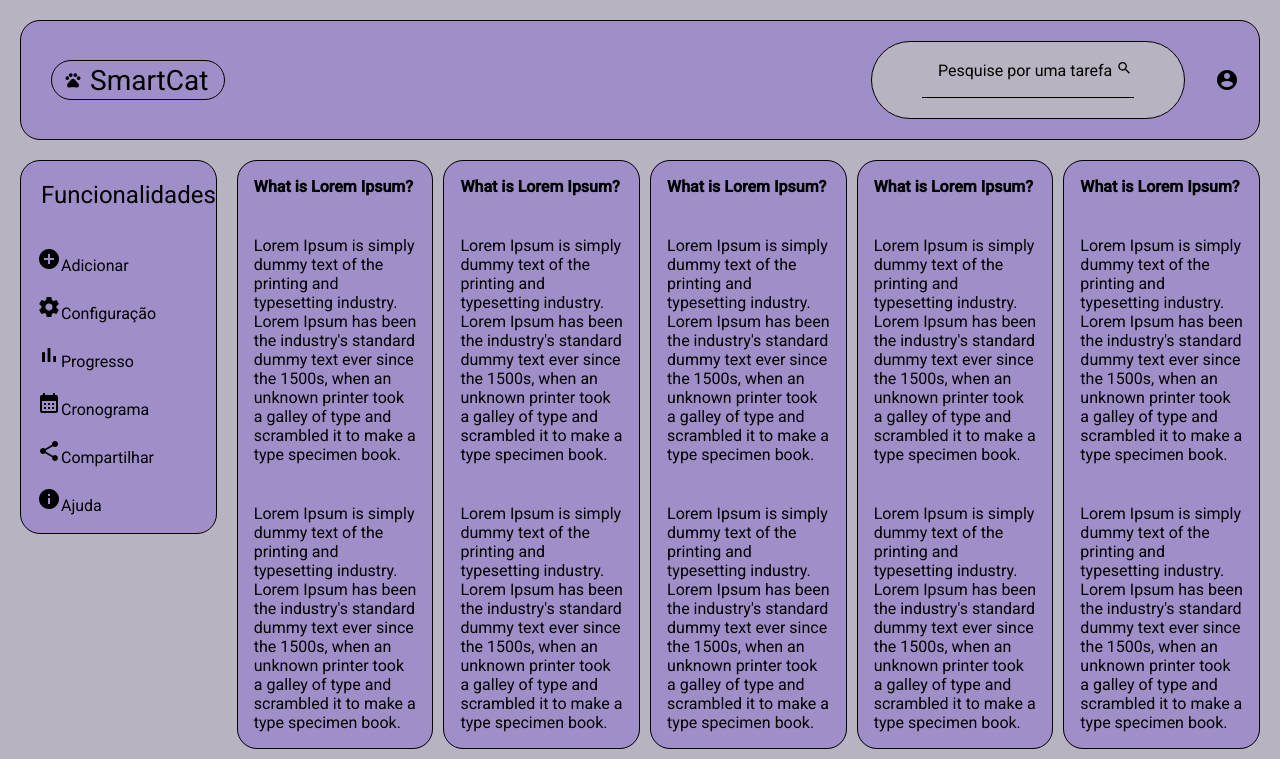
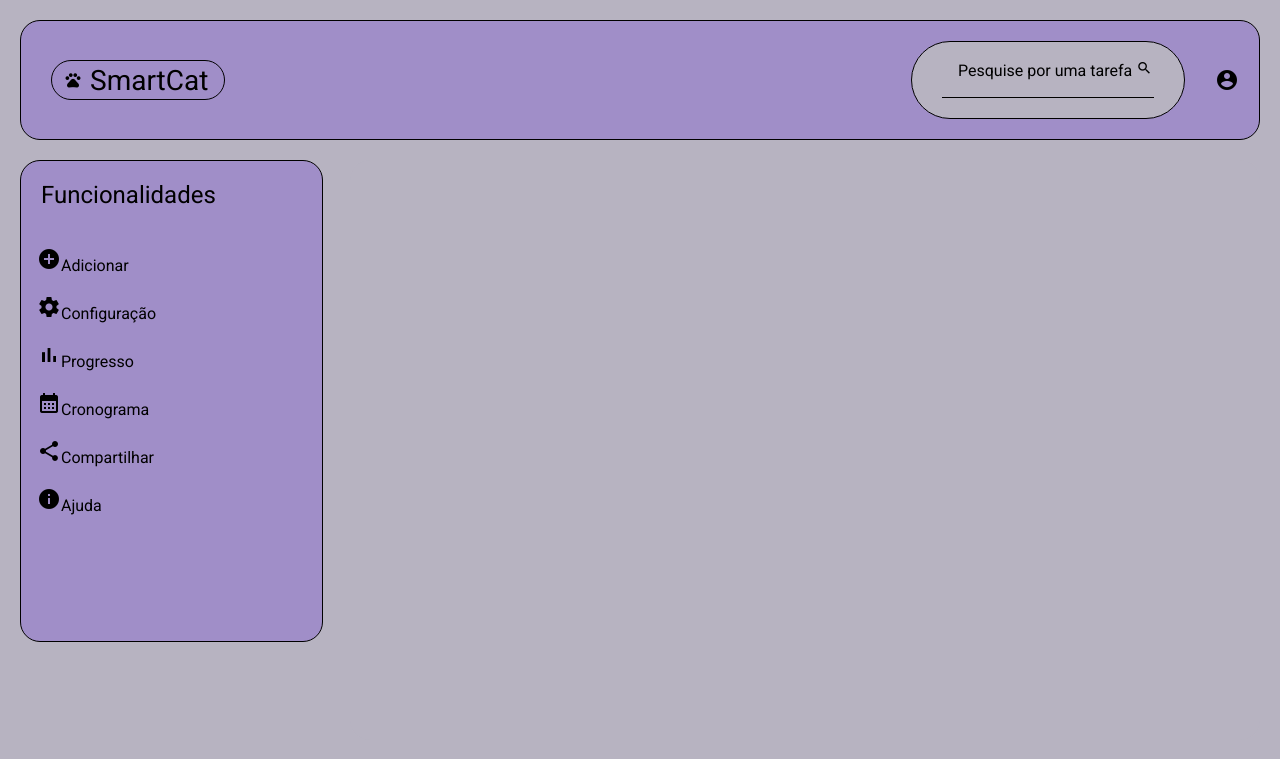
Before and after one commit to felipecartaxo/pweb1-angular-smartcat, an Angular app in the folder smartcat-projeto/: page / in a window 1280 px wide. Shown: the top 759 px of the page. Built offline with nearby package versions, Linux system fonts and the light colour scheme.

Commit message:
atualizando repositório

```diff
--- a/smartcat-projeto/src/app/app.component.css
+++ b/smartcat-projeto/src/app/app.component.css
@@ -8,8 +8,12 @@
     flex-direction: row;
     flex-wrap: nowrap;
     align-items: stretch;
-    height: 100%;
-    width: 100%;
+    /*height: 100%;*/
+    /*width: 100%;*/
+
+    height: auto;
+    width: auto;
+    min-height: 75%;
 }
 
 app-quadro {
@@ -24,6 +28,7 @@ app-quadro {
 app-menu-lateral {
 
     flex-grow: 1;
+    height: auto;
     /*flex-basis: 20%;*/
 }
 
@@ -47,3 +52,8 @@ app-menu-lateral {
 app-botao-logout {
     flex-grow: 2;
 }
+
+.card-container {
+    height: 100%;
+    width: 100%;
+}
--- a/smartcat-projeto/src/app/layout/barra-superior/barra-superior.component.css
+++ b/smartcat-projeto/src/app/layout/barra-superior/barra-superior.component.css
@@ -33,9 +33,9 @@
 .campo-pesquisa {
     background-color: #b7b3c1;
     border: 1px solid black;
-    border-radius: 50px;
-    padding-left: 50px;
-    padding-right: 50px;
+    border-radius: 40px;
+    padding-left: 30px;
+    padding-right: 30px;
 
     flex-grow: 1;
     align-self: center;
--- a/smartcat-projeto/src/app/layout/menu-lateral/menu-lateral.component.css
+++ b/smartcat-projeto/src/app/layout/menu-lateral/menu-lateral.component.css
@@ -7,6 +7,9 @@
 
     display: flex;
     flex-direction: column;
+
+    height: 80%;
+    width: 86%;
 }
 
 /*.menu-lateral_botoes {*/
--- a/smartcat-projeto/src/app/layout/quadro/quadro.component.html
+++ b/smartcat-projeto/src/app/layout/quadro/quadro.component.html
@@ -1,13 +1,12 @@
 <div class="main-app-quadro">
     <div class="cards-container">
-        <app-quadro-card></app-quadro-card>
-        <app-quadro-card></app-quadro-card>
-        <app-quadro-card></app-quadro-card>
-        <app-quadro-card></app-quadro-card>
-        <app-quadro-card></app-quadro-card>
+<!--        <app-listagem-tarefas></app-listagem-tarefas>-->
+<!--        <app-quadro-card></app-quadro-card>-->
+<!--        <app-quadro-card></app-quadro-card>-->
+<!--        <app-quadro-card></app-quadro-card>-->
+<!--        <app-quadro-card></app-quadro-card>-->
+<!--        <app-quadro-card></app-quadro-card>-->
 
 
     </div>
 </div>
-
-<!--<app-listagem-tarefas></app-listagem-tarefas>-->
```
